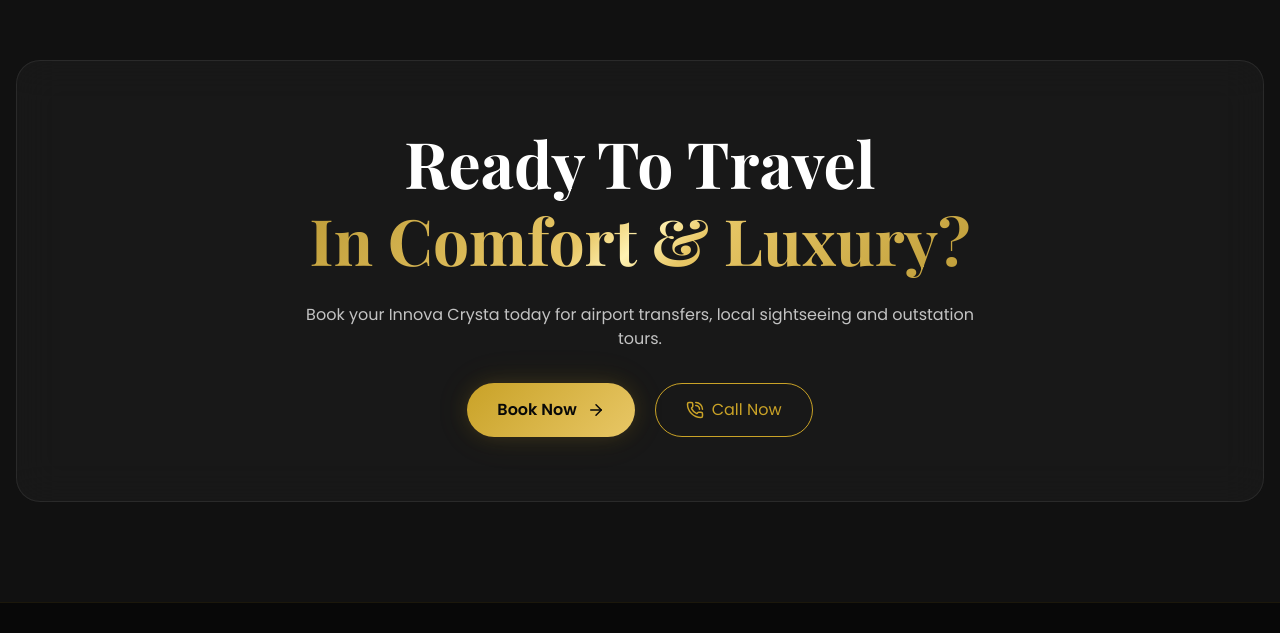
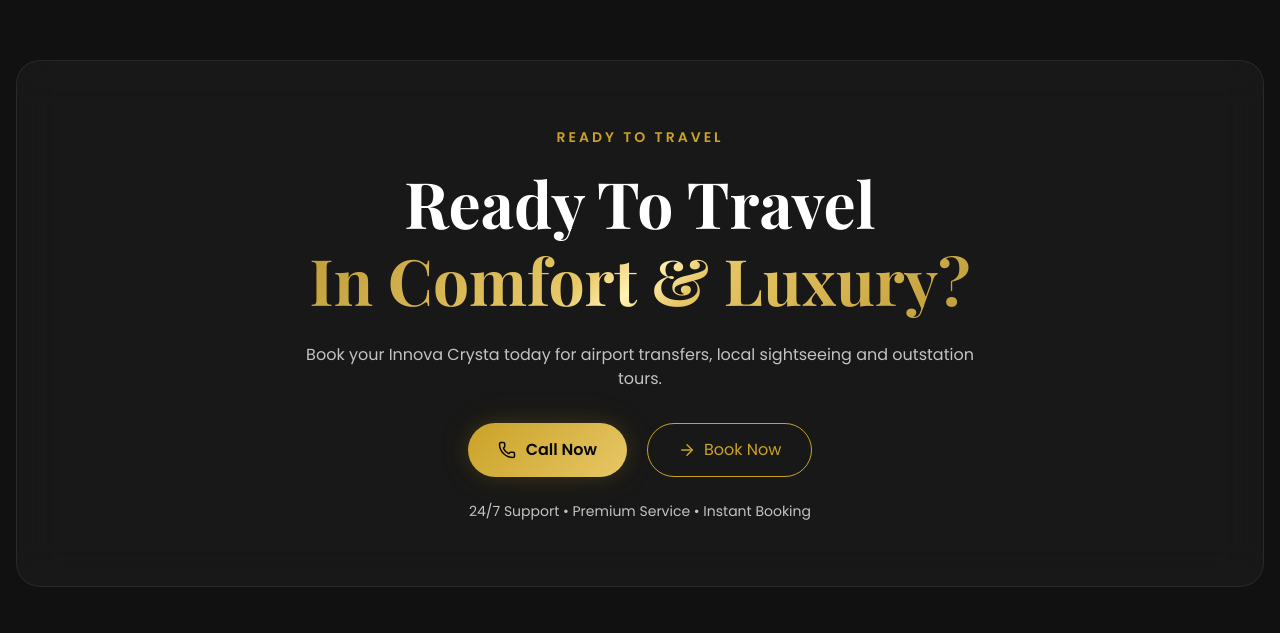
Before and after one commit to AniketVerma8808/tour_travel_frontend, a React (Vite) app: page /about in a window 1280 px wide. Shown: the part 2027-2660 px from the top of the page. Built offline with nearby package versions, Linux system fonts and the light colour scheme.

Commit message:
cat button

```diff
--- /dev/null
+++ b/src/components/common/CTA.jsx
@@ -0,0 +1,72 @@
+import {
+  Phone,
+  MessageCircle,
+  ArrowRight,
+} from "lucide-react";
+
+const CTA = ({
+  subtitle = "Ready To Travel",
+  title = "Book Your Premium Ride",
+  highlight = "Today",
+  description = "Airport Transfer, Kashi Darshan, Outstation Tours and Premium Innova Crysta bookings available 24/7.",
+  showWhatsapp = true,
+  bgClass = "",
+}) => {
+  return (
+    <section
+      className={`section-padding relative overflow-hidden ${bgClass}`}
+    >
+      <div className="container-custom">
+        <div className="glass-card p-10 lg:p-16 text-center">
+          <span className="section-subtitle">
+            {subtitle}
+          </span>
+
+          <h2 className="section-title mt-4">
+            {title}
+            <span className="gradient-text block">
+              {highlight}
+            </span>
+          </h2>
+
+          <p className="mt-6 max-w-2xl mx-auto">
+            {description}
+          </p>
+
+          <div className="flex flex-wrap justify-center gap-5 mt-8">
+            <a
+              href="tel:+918808761609"
+              className="btn-primary"
+            >
+              <Phone size={18} />
+              Call Now
+            </a>
+
+            {showWhatsapp ? (
+              <a
+                href="https://wa.me/918808761609"
+                target="_blank"
+                rel="noreferrer"
+                className="btn-outline flex items-center gap-2"
+              >
+                <MessageCircle size={18} />
+                WhatsApp
+              </a>
+            ) : (
+              <button className="btn-outline flex items-center gap-2">
+                <ArrowRight size={18} />
+                Book Now
+              </button>
+            )}
+          </div>
+
+          <p className="mt-6 text-sm text-zinc-400">
+            24/7 Support • Premium Service • Instant Booking
+          </p>
+        </div>
+      </div>
+    </section>
+  );
+};
+
+export default CTA;
--- a/src/pages/About.jsx
+++ b/src/pages/About.jsx
@@ -1,8 +1,8 @@
-import AboutCTA from "../components/about/AboutCTA";
 import AboutHero from "../components/about/AboutHero";
 import AboutStory from "../components/about/AboutStory";
 import JourneyTimeline from "../components/about/JourneyTimeline";
 import WhyChooseUs from "../components/about/WhyChooseUs";
+import CTA from "../components/common/CTA";
 
 
 const About = () => {
@@ -12,7 +12,13 @@
       <AboutStory />
       <WhyChooseUs />
       <JourneyTimeline />
-      <AboutCTA />
+      <CTA
+        title="Ready To Travel"
+        highlight="In Comfort & Luxury?"
+        description="Book your Innova Crysta today for airport transfers, local sightseeing and outstation tours."
+        showWhatsapp={false}
+        bgClass="bg-[#111111]"
+      />
     </>
   );
 };
--- a/src/pages/Contact.jsx
+++ b/src/pages/Contact.jsx
@@ -2,7 +2,7 @@
 import ContactInfo from "../components/contact/ContactInfo";
 import ContactForm from "../components/contact/ContactForm";
 import ContactMap from "../components/contact/ContactMap";
-import FinalCTA from "../components/contact/FinalCTA";
+import CTA from "../components/common/CTA";
 
 const Contact = () => {
   return (
@@ -11,7 +11,12 @@
       <ContactInfo />
       <ContactForm />
       <ContactMap />
-      <FinalCTA />
+      <CTA
+  title="Book Your Premium Ride"
+  highlight="Today"
+  description="Airport Transfer, Kashi Darshan, Outstation Tours and Premium Innova Crysta bookings available 24/7."
+  showWhatsapp={true}
+/>
     </>
   );
 };
--- a/src/pages/Services.jsx
+++ b/src/pages/Services.jsx
@@ -2,7 +2,7 @@
 import ServiceDetails from "../components/services/ServiceDetails";
 import ServiceProcess from "../components/services/ServiceProcess";
 import ServiceBenefits from "../components/services/ServiceBenefits";
-import ServicesCTA from "../components/services/ServicesCTA";
+import CTA from "../components/common/CTA";
 
 const Services = () => {
   return (
@@ -11,7 +11,13 @@
       <ServiceDetails />
       <ServiceProcess />
       <ServiceBenefits />
-      <ServicesCTA />
+      <CTA
+        title="Ready To Travel"
+        highlight="In Comfort & Luxury?"
+        description="Book your premium Innova Crysta today and enjoy a safe, comfortable and memorable journey."
+        showWhatsapp={false}
+        bgClass="bg-[#080808]"
+      />
     </>
   );
 };
```
